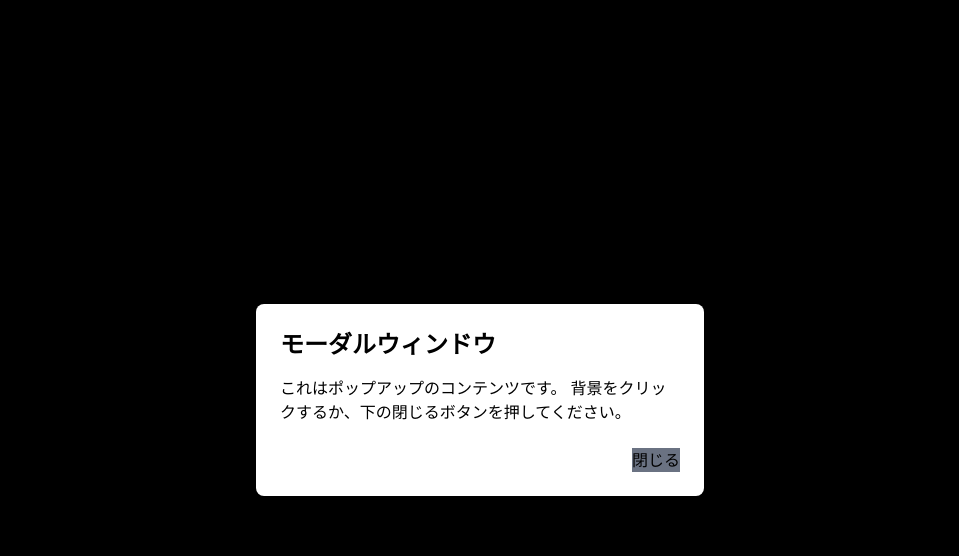
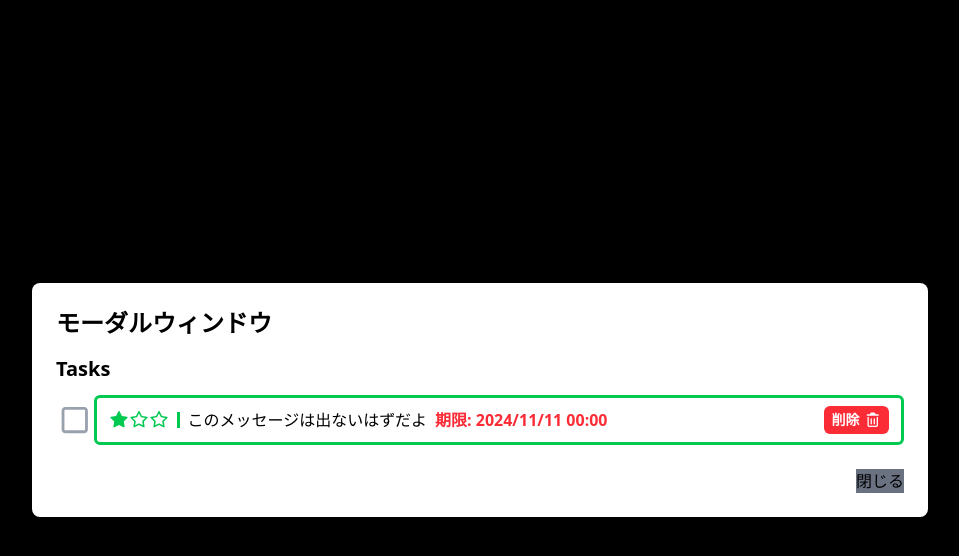
Before and after one commit to Aoi-Morino/react-todo-app, a React (Vite) app: page / in a window 1280 px wide. Both pictures are taken after a click on the button "ゴミ箱". Shown: the top 556 px of the page, without its empty margins (160-1119 px from the left). Built offline with nearby package versions, Linux system fonts and the light colour scheme.

Commit message:
ゴミ箱の表示と、内容物の削除

```diff
--- a/src/App.tsx
+++ b/src/App.tsx
@@ -26,11 +26,11 @@ const App = () => {
   const localStorageKey = "TodoApp";
 
   // 1. ポップアップの表示状態を管理するstate
-  const [isModalOpen, setIsModalOpen] = useState(false);
+  const [isTrashCanOpen, setIsTrashCanOpen] = useState(false);
 
   // 2. ポップアップを開く/閉じるための関数
-  const openModal = () => setIsModalOpen(true);
-  const closeModal = () => setIsModalOpen(false);
+  const openTrashCan = () => setIsTrashCanOpen(true);
+  const closeTrashCan = () => setIsTrashCanOpen(false);
 
   useEffect(() => {
     const todoJsonStr = localStorage.getItem(localStorageKey);
@@ -54,11 +54,7 @@ const App = () => {
     }
   }, [todos, initialized]);
 
-  const uncompletedCount = todos.filter((todo: Todo) => !todo.isDone && !todo.deleted).length; // 未完了タスクの数え上げ
-
-  // const openTrashCan = () => {
-
-  // }
+  const uncompletedCount = todos.filter((todo: Todo) => !todo.isDone && !todo.removed).length; // 未完了タスクの数え上げ
 
   const isValidTodoName = (name: string): string => {
     if (name.length > 32) {
@@ -98,11 +94,17 @@ const App = () => {
     setTodos(updatedTodos);
   };
 
-  const remove = (id: string, name: string) => {
+  const todoRem = (id: string, name: string) => {
     const isRemove = window.confirm(`"${name}" を削除しますか？`)
     const updatedTodos = isRemove ? todos.map((todo) => {
       return todo.id === id ? { ...todo, deleted: true } : todo;
     }) : todos;
+    setTodos(updatedTodos);
+  };
+
+  const todoDel = (id: string, name: string) => {
+    const isRemove = window.confirm(`"${name}" を完全に削除しますか？`)
+    const updatedTodos = isRemove ? todos.filter((todo) => todo.id !== id) : todos;
     setTodos(updatedTodos);
   };
 
@@ -118,7 +120,7 @@ const App = () => {
       isDone: false,
       priority: newTodoPriority,
       deadline: newTodoDeadline,
-      deleted: false
+      removed: false
     };
     // スプレッド構文を使って、先頭に新タスクを追加した配列を作成
     const updatedTodos = [newTodo, ...todos];
@@ -134,7 +136,7 @@ const App = () => {
       <div className="fixed top-4 right-4 z-10">
         <button
           type="button"
-          onClick={openModal}
+          onClick={openTrashCan}
           className={
             "bg-blue-500 hover:bg-blue-600 text-white font-bold py-2 px-4 rounded-full shadow-lg"
           }
@@ -143,19 +145,23 @@ const App = () => {
         </button>
       </div>
 
-      <Modal isOpen={isModalOpen} onClose={closeModal}>
+      {/* // TODO ゴミ箱 */}
+      <Modal isOpen={isTrashCanOpen} onClose={closeTrashCan}>
         <h2 className="text-2xl font-bold mb-4">モーダルウィンドウ</h2>
         <p className="mb-6">
-          これはポップアップのコンテンツです。
-          背景をクリックするか、下の閉じるボタンを押してください。
+          <div className="text-xl font-bold mb-3">
+            Tasks
+          </div>
+          <TodoList todos={todos} updateIsDone={updateIsDone} todoDiscard={todoDel} typeOfList={1} />
         </p>
         <div className="flex justify-end">
-          <button onClick={closeModal} className="bg-gray-500 hover:bg-gray-600">
+          <button onClick={closeTrashCan} className="bg-gray-500 hover:bg-gray-600">
             閉じる
           </button>
         </div>
       </Modal>
 
+      {/* // TODO 大本はここ */}
       <h1 className="py-5 flex justify-center border-gray-500 border-b-3 mb-4 text-blue-700 text-6xl font-bold">Welcome to TodoApp!</h1>
       <div className="mb-4">
         <WelcomeMessage
@@ -167,7 +173,7 @@ const App = () => {
         <div className="text-xl font-bold mb-3">
           Tasks
         </div>
-        <TodoList todos={todos} updateIsDone={updateIsDone} remove={remove} />
+        <TodoList todos={todos} updateIsDone={updateIsDone} todoDiscard={todoRem} typeOfList={0} />
       </div>
 
       <div className="flex">
--- a/src/DateCheck.ts
+++ b/src/DateCheck.ts
@@ -1,8 +1,9 @@
 const DeadlineIsComing = (date: Date): boolean => {
   const now = new Date();
+  const howLongDays = 1; // 期限が迫っているとみなす日数（1日単位）
   const remainingTime = date.getTime() - now.getTime();
 
-  return remainingTime <= 24 * 60 * 60 * 1000;
+  return remainingTime <= howLongDays * 24 * 60 * 60 * 1000;
 };
 
 export default DeadlineIsComing;
--- a/src/RenderModal.tsx
+++ b/src/RenderModal.tsx
@@ -18,7 +18,7 @@ const Modal = ({ isOpen, onClose, children }: ModalProps ) => {
     >
       {/* モーダル本体 */}
       <div
-        className="bg-white p-6 rounded-lg shadow-xl w-11/12 max-w-md"
+        className="bg-white p-6 rounded-lg shadow-xl w-11/12 max-w-4xl max-h-[80vh] overflow-y-auto"
         onClick={(e) => e.stopPropagation()} // モーダル内のクリックが背景に伝わらないようにする
       >
         {children}
--- a/src/TodoItem.tsx
+++ b/src/TodoItem.tsx
@@ -17,7 +17,7 @@ import { twMerge } from "tailwind-merge";
 type Props = {
   todo: Todo;
   updateIsDone: (id: string, value: boolean) => void;
-  remove: (id: string, name: string) => void;
+  todoDiscard: (id: string, name: string) => void;
 };
 
 const TodoItem = (props: Props) => {
@@ -70,7 +70,7 @@ const TodoItem = (props: Props) => {
         </div>
 
         <button
-          onClick={() => props.remove(todo.id, todo.name)}
+          onClick={() => props.todoDiscard(todo.id, todo.name)}
           className="rounded-md bg-red-500 px-2 py-1 ml-auto text-sm font-bold text-white shrink-0 hover:bg-red-700"
         >
           削除<FontAwesomeIcon icon={trashCanRegular} className="ml-1"/>
--- a/src/TodoList.tsx
+++ b/src/TodoList.tsx
@@ -5,12 +5,15 @@ import TodoItem from "./TodoItem";
 type Props = {
   todos: Todo[];
   updateIsDone: (id: string, value: boolean) => void;
-  remove: (id: string, name: string) => void;
+  todoDiscard: (id: string, name: string) => void;
+  typeOfList: number; // 0: メイン, 1: ゴミ箱
 };
 
 const TodoList = (props: Props) => {
   // 削除したタスクの非表示
-  const todos = [...props.todos].filter((todo) => !todo.deleted);
+  let todos = [...props.todos];
+  if (props.typeOfList === 0) todos = todos.filter((todo) => !todo.removed);
+  else if (props.typeOfList === 1) todos = todos.filter((todo) => todo.removed);
 
   // ソート処理
   // const todos = [...props.todos].sort((a, b) => {
@@ -42,7 +45,7 @@ const TodoList = (props: Props) => {
         <TodoItem
           key={todo.id}
           todo={todo}
-          remove={props.remove}
+          todoDiscard={props.todoDiscard}
           updateIsDone={props.updateIsDone}
         />
       ))}
--- a/src/initTodos.ts
+++ b/src/initTodos.ts
@@ -8,7 +8,7 @@ export const initTodos: Todo[] = [
     isDone: false,
     priority: 2,
     deadline: new Date(2024, 10, 2, 17, 30),
-    deleted: false
+    removed: false
   },
   {
     id: uuid(),
@@ -16,7 +16,7 @@ export const initTodos: Todo[] = [
     isDone: true,
     priority: 3,
     deadline: null, // このTodoには期限を設定しない
-    deleted: false
+    removed: false
   },
   {
     id: uuid(),
@@ -24,7 +24,7 @@ export const initTodos: Todo[] = [
     isDone: false,
     priority: 1,
     deadline: new Date(2024, 10, 11),
-    deleted: false
+    removed: false
   },
   {
     id: uuid(),
@@ -32,6 +32,6 @@ export const initTodos: Todo[] = [
     isDone: false,
     priority: 1,
     deadline: new Date(2024, 10, 11),
-    deleted: true
+    removed: true
   },
 ];
--- a/src/types.ts
+++ b/src/types.ts
@@ -4,5 +4,5 @@ export type Todo = {
   isDone: boolean;
   priority: number;
   deadline: Date | null;
-  deleted: boolean;
+  removed: boolean;
 };
```
